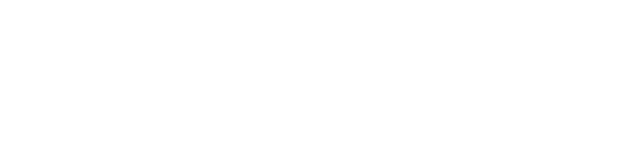
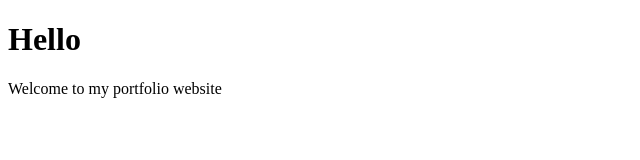
Before and after one commit to JGJM1069/portfolio-project, a website: page index.html in a window 1280 px wide. Shown: the whole page, without its empty margins (0-640 px from the left). Drawn offline with Linux system fonts and the light colour scheme.

Commit message:
Added index.html

```diff
--- a/index.html
+++ b/index.html
@@ -9,7 +9,8 @@
 </head>
 
 <body>
-
+  <h1>Hello</h1>
+  <p>Welcome to my portfolio website</p>
   <script src="script.js"></script>
 </body>
 
```
Also changed, not shown: 1 other file.
